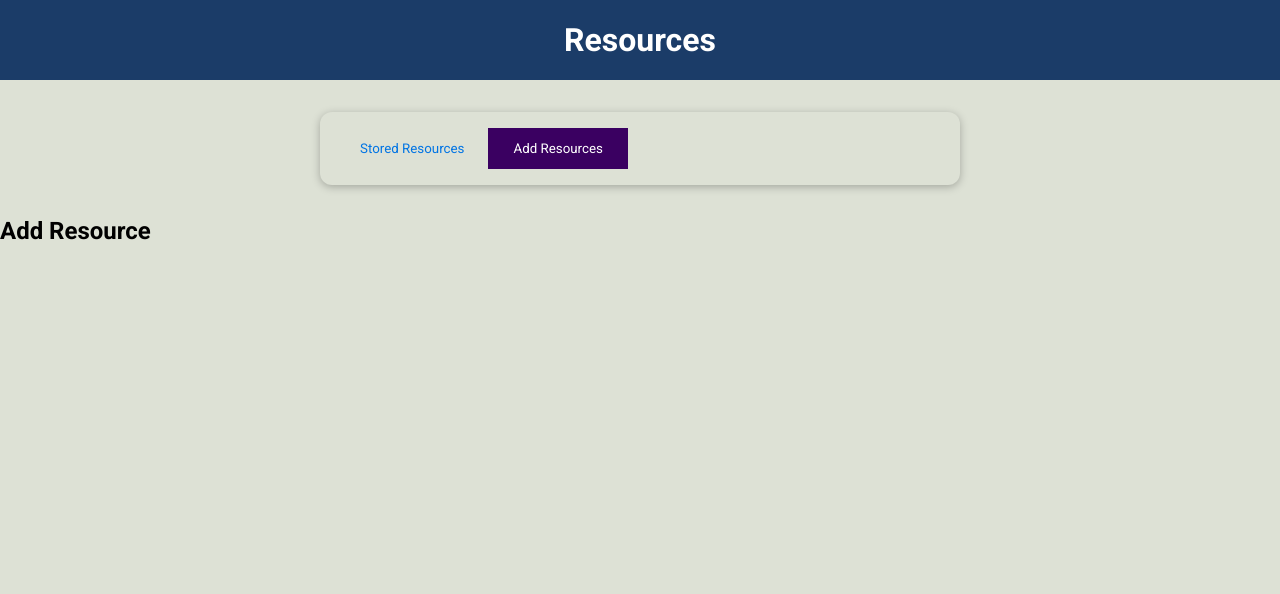
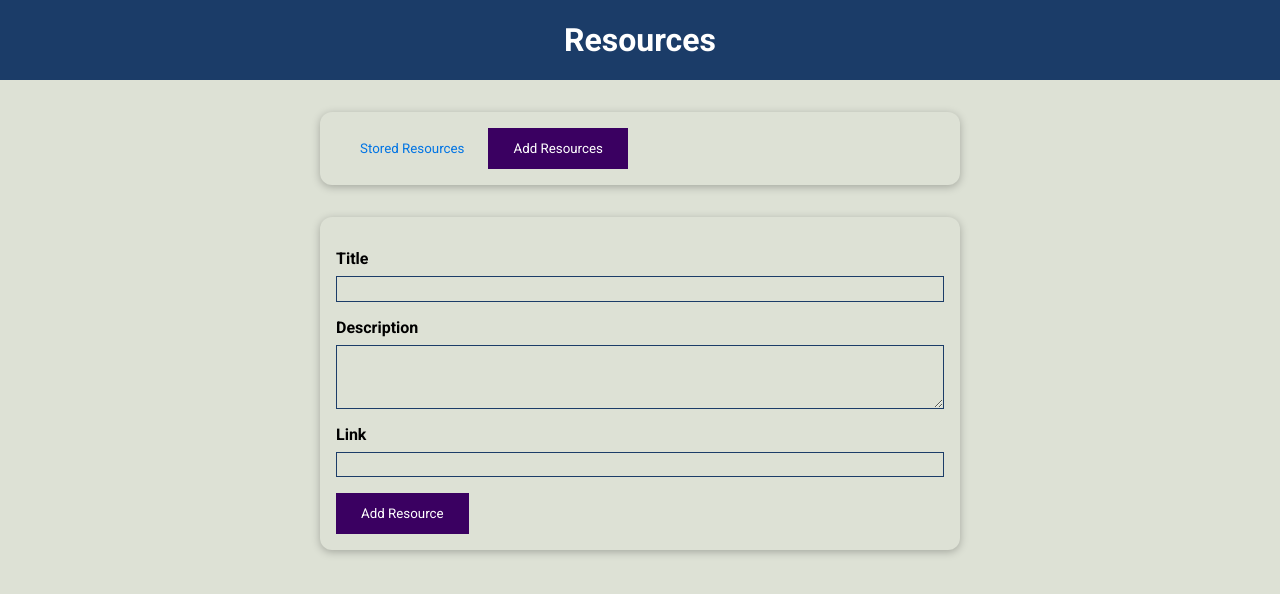
Before and after one commit to Cepa95/LearningResourcesApp, a Vue app: page / in a window 1280 px wide. Both pictures are taken after a click on the button "Add Resources". Shown: the top 594 px of the page. Built offline with nearby package versions, Linux system fonts and the light colour scheme.

Commit message:
add resource

```diff
--- a/src/components/UI/BaseButton.vue
+++ b/src/components/UI/BaseButton.vue
@@ -1,5 +1,5 @@
 <template>
-  <button :type="type" :class="mode">
+  <button :class="mode">
     <slot></slot>
     <!-- <base-button mode="flat"></base-button> -->
   </button>
@@ -8,7 +8,7 @@
 
 <script>
 export default {
-  props: ['type', 'mode'],
+  props: ['mode'],
 };
 </script>
 
--- a/src/components/learning-resources/AddResource.vue
+++ b/src/components/learning-resources/AddResource.vue
@@ -1,3 +1,49 @@
 <template>
-    <h2>Add Resource</h2>
+  <base-card>
+    <form>
+      <div class="form-control">
+        <label for="title">Title</label>
+        <input id="title" name="title" type="text" />
+      </div>
+      <div class="form-control">
+        <label for="description">Description</label>
+        <textarea id="description" name="description" rows="3"></textarea>
+      </div>
+      <div class="form-control">
+        <label for="link">Link</label>
+        <input id="link" name="link" type="url" />
+      </div>
+      <div>
+        <base-button type="submit"> Add Resource</base-button>
+      </div>
+    </form>
+  </base-card>
 </template>
+
+<style scoped>
+label {
+  font-weight: bold;
+  display: block;
+  margin-bottom: 0.5rem;
+}
+
+input,
+textarea {
+  display: block;
+  width: 100%;
+  font: inherit;
+  padding: 0.15rem;
+  border: 1px solid #1b3c68;;
+}
+
+input:focus,
+textarea:focus {
+  outline: none;
+  border-color: #3a0061;
+  background-color: #d6e2f2;;
+}
+
+.form-control {
+  margin: 1rem 0;
+}
+</style>
```
